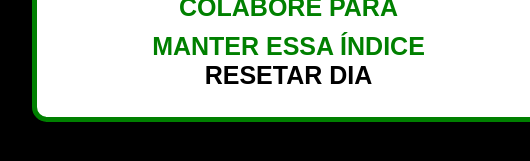
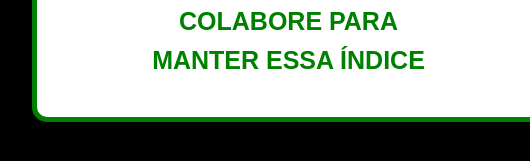
Before and after one commit to MellonFive/projeto-cipa, a plain HTML site: page index.html in a window 1280 px wide. Shown: the part 441-602 px from the top of the page, 209-739 px from the left. Drawn offline with Linux system fonts and the light colour scheme.

Commit message:
Removendo botão

```diff
--- a/index.html
+++ b/index.html
@@ -28,7 +28,6 @@
             <p class="item">Colabore para</p>
             <p class="item -last">Manter essa índice</p>
           </div>
-        <a class="btn-reset">resetar dia</a>
 
         </div>
 
```
